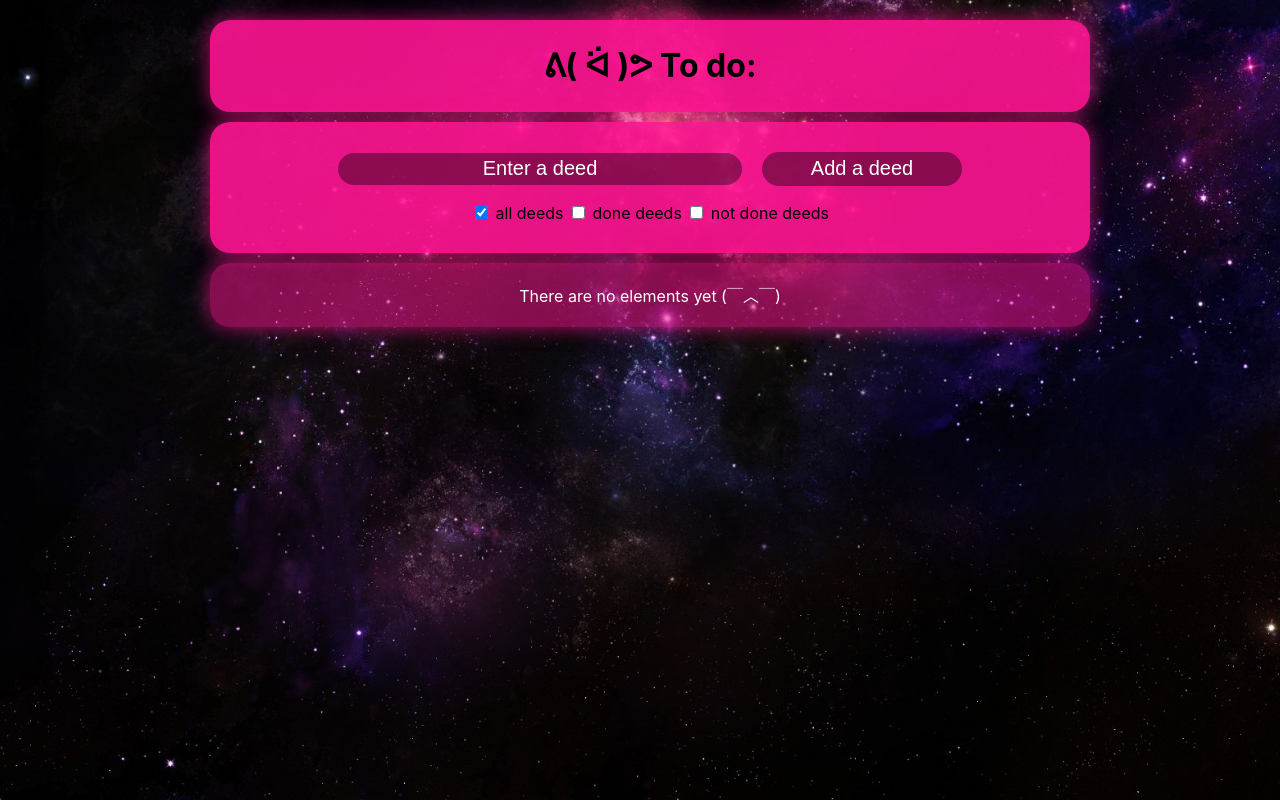
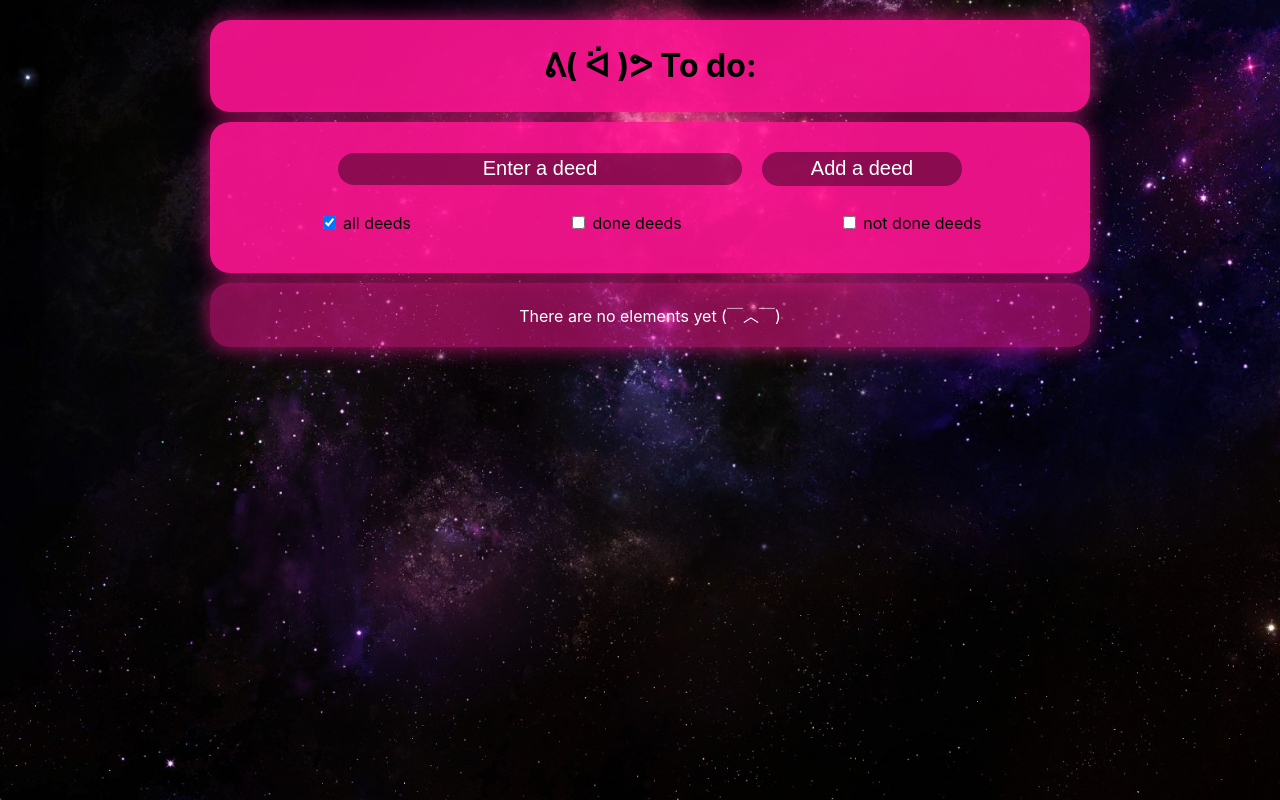
Before and after one commit to dmitryweiner/907sv-lab4, a React (Create React App) app: page / in a window 1280 px wide. Built offline with nearby package versions, Linux system fonts and the light colour scheme.

Commit message:
Fixed css for categories
Немного поправила отображение категорий

Changed categories appearance a little bit

```diff
--- a/src/App.css
+++ b/src/App.css
@@ -99,3 +99,8 @@ input:-moz-placeholder {
 .moveButtons {
     flex-direction: column;
 }
+.filtersWrapper {
+    display: flex;
+    justify-content: space-around;
+    align-items: center;
+}
--- a/src/components/SelectFilter/SelectFilter.tsx
+++ b/src/components/SelectFilter/SelectFilter.tsx
@@ -27,6 +27,7 @@ function SelectFilter() {
   }
 
   return (
+    <div className="filtersWrapper">
       <div>
         <input
           type="checkbox"
@@ -35,6 +36,8 @@ function SelectFilter() {
           onChange={allDeedsHandler}
         />
         {' all deeds '}
+      </div>
+      <div>
         <input
           type="checkbox"
           data-testid="doneDeedsFilterCheckbox"
@@ -42,6 +45,8 @@ function SelectFilter() {
           onChange={doneDeedsHandler}
         />
         {' done deeds '}
+      </div>
+      <div>
         <input
           type="checkbox"
           data-testid="notDoneDeedsFilterCheckbox"
@@ -50,6 +55,7 @@ function SelectFilter() {
         />
         {' not done deeds '}
       </div>
+    </div>
   );
 }
 export default SelectFilter;
```
Lines whose indentation alone changed are shown as unchanged.
